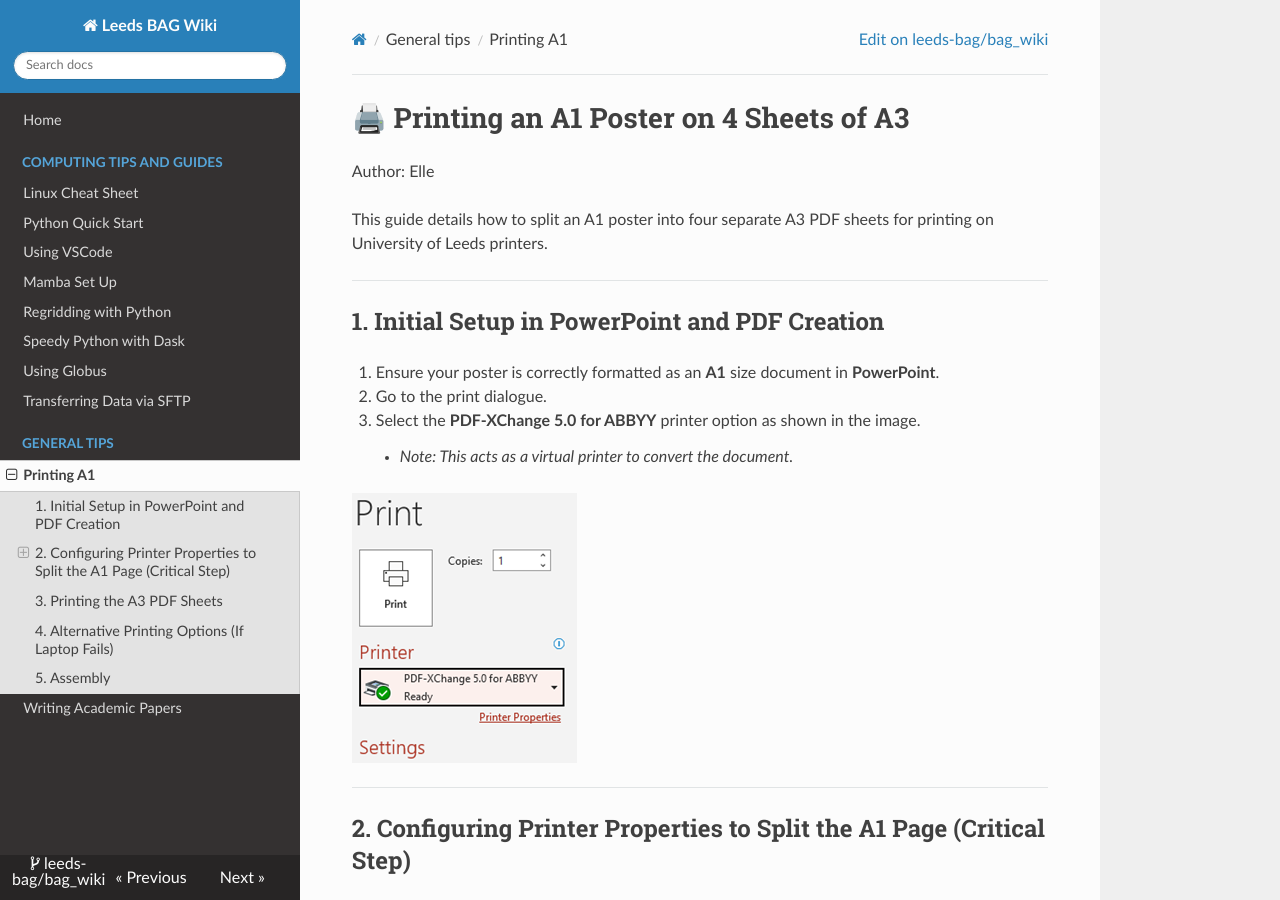
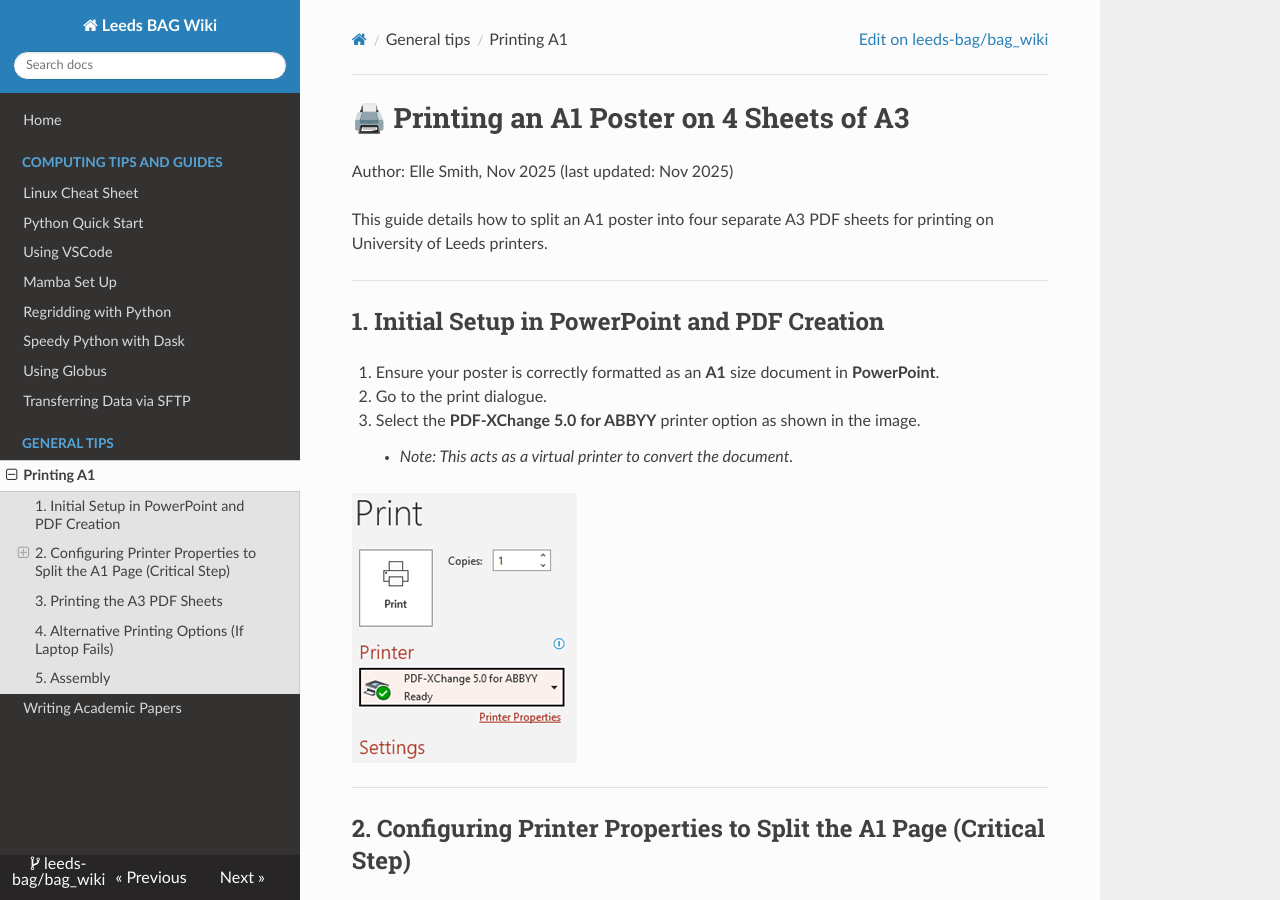
Before and after one commit to leeds-bag/bag_wiki, an MkDocs documentation site: the page built from docs/printing.md, in a window 1280 px wide and 900 px high. Built offline with MkDocs 1.6.1, drawn with Linux system fonts in a browser that asks for light colours; nearby versions of some CDN libraries.

Commit message:
Update author name and last updated date in printing.md

```diff
--- a/docs/printing.md
+++ b/docs/printing.md
@@ -1,6 +1,6 @@
 # 🖨️ Printing an A1 Poster on 4 Sheets of A3
 
-Author: Elle
+Author: Elle Smith, Nov 2025 (last updated: Nov 2025)
 
 
 This guide details how to split an A1 poster into four separate A3 PDF sheets for printing on University of Leeds printers.
```
